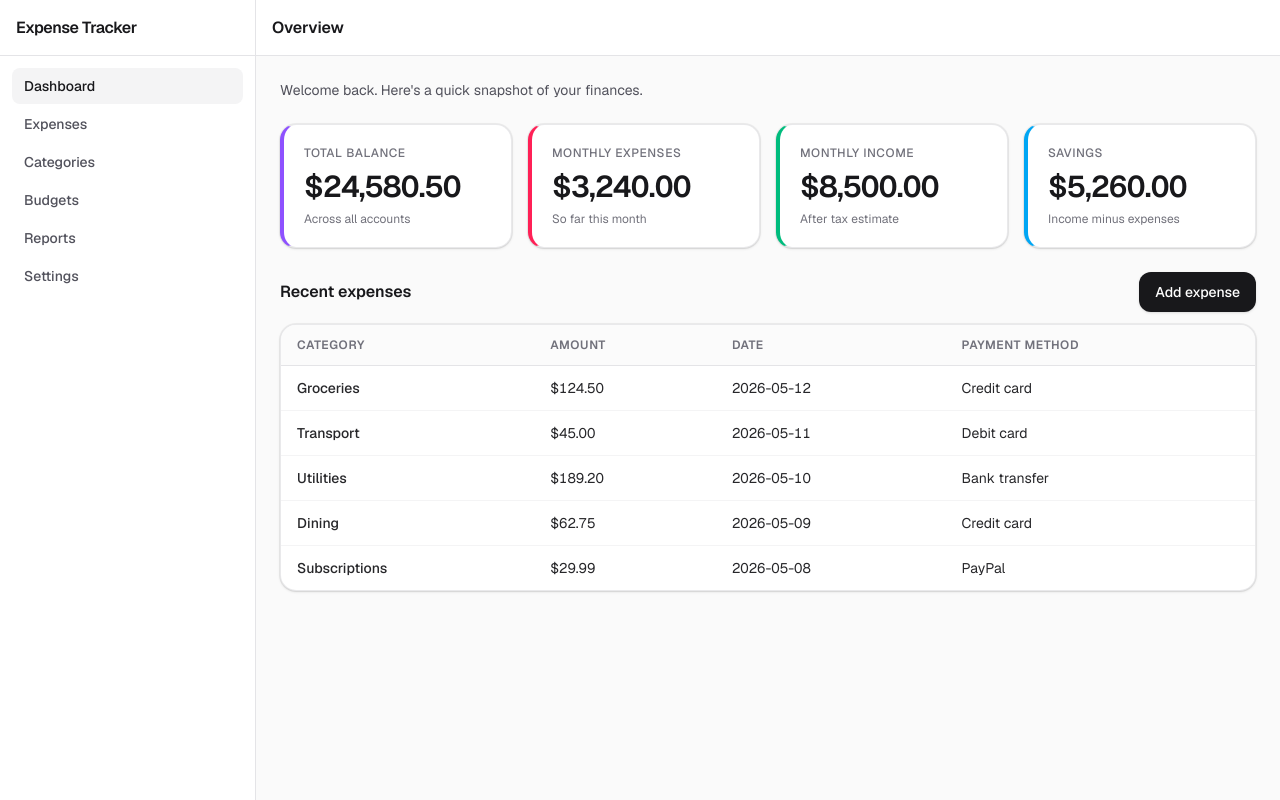
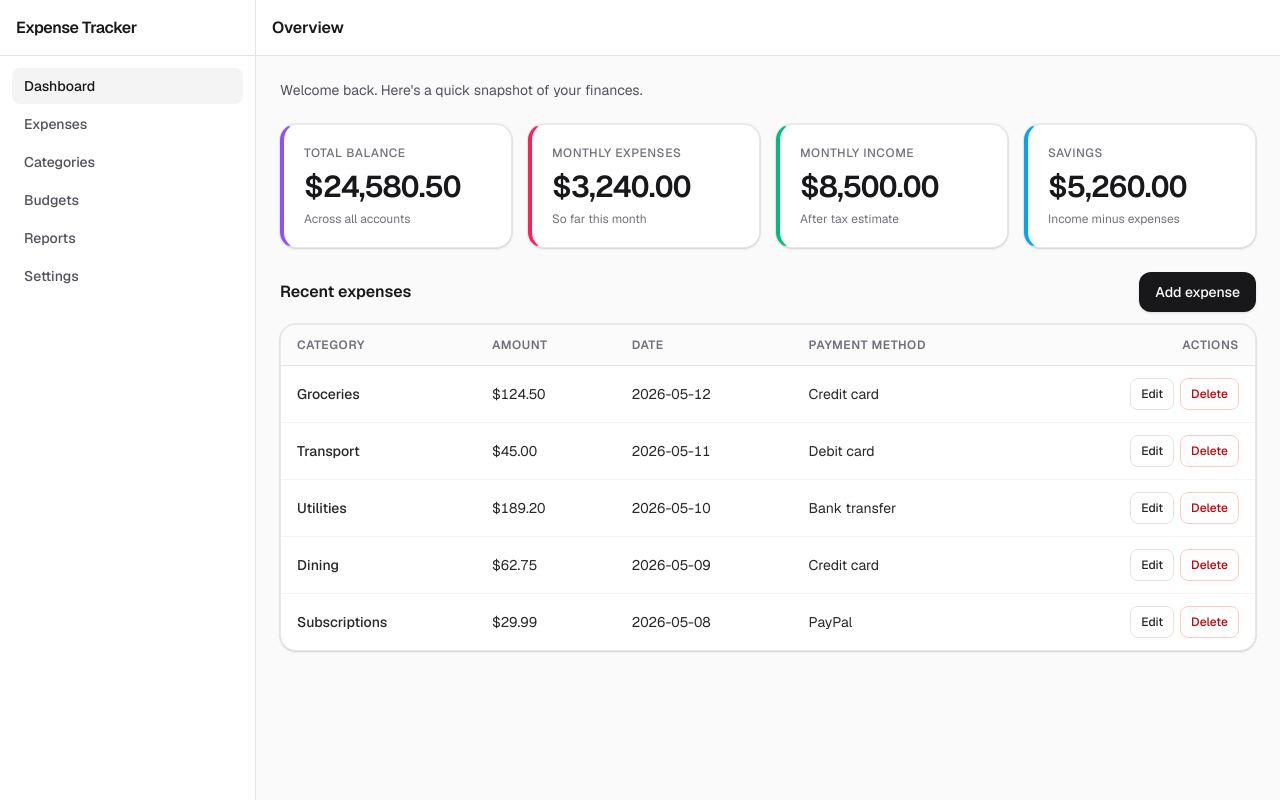
Before and after one commit to PhongTranNewbie/expense-tracker, a Next.js app: page / in a window 1280 px wide. Built offline with nearby package versions, Linux system fonts and the light colour scheme.

Commit message:
implement expense edit and delete flow

```diff
--- a/components/expenses/dashboard-expenses-section.tsx
+++ b/components/expenses/dashboard-expenses-section.tsx
@@ -21,6 +21,14 @@ function formatUsd(amount: number): string {
     style: "currency",
     currency: "USD",
   }).format(amount);
+}
+
+/** Parse stored display amount (e.g. "$124.50") for the amount input */
+function amountForInput(displayAmount: string): string {
+  const cleaned = displayAmount.replace(/[$\s]/g, "").replace(/,/g, "");
+  const n = Number.parseFloat(cleaned);
+  if (Number.isNaN(n)) return "";
+  return (Math.round(n * 100) / 100).toString();
 }
 
 function validate(
@@ -56,6 +64,7 @@ export function DashboardExpensesSection() {
     ...mockExpenses,
   ]);
   const [open, setOpen] = useState(false);
+  const [editingId, setEditingId] = useState<string | null>(null);
 
   const [category, setCategory] = useState("");
   const [amount, setAmount] = useState("");
@@ -65,18 +74,41 @@ export function DashboardExpensesSection() {
   );
   const [errors, setErrors] = useState<FormErrors>({});
 
+  const isEdit = editingId !== null;
+
   const resetForm = useCallback(() => {
     setCategory("");
     setAmount("");
     setDate("");
     setPaymentMethod(PAYMENT_OPTIONS[0]);
     setErrors({});
+    setEditingId(null);
   }, []);
 
   const closeModal = useCallback(() => {
     setOpen(false);
     resetForm();
   }, [resetForm]);
+
+  const openAddModal = useCallback(() => {
+    resetForm();
+    setOpen(true);
+  }, [resetForm]);
+
+  const openEditModal = useCallback((row: ExpenseRow) => {
+    setEditingId(row.id);
+    setCategory(row.category);
+    setAmount(amountForInput(row.amount));
+    setDate(row.date);
+    setPaymentMethod(row.paymentMethod);
+    setErrors({});
+    setOpen(true);
+  }, []);
+
+  const handleDelete = useCallback((row: ExpenseRow) => {
+    if (!window.confirm("Remove this expense?")) return;
+    setExpenses((prev) => prev.filter((r) => r.id !== row.id));
+  }, []);
 
   useEffect(() => {
     if (!open) return;
@@ -94,25 +126,39 @@ export function DashboardExpensesSection() {
     if (Object.keys(next).length > 0) return;
 
     const n = Number.parseFloat(amount.trim().replace(/,/g, ""));
-    const row: ExpenseRow = {
-      id: crypto.randomUUID(),
+    const base = {
       category: category.trim(),
       amount: formatUsd(n),
       date,
       paymentMethod,
     };
-    setExpenses((prev) => [row, ...prev]);
+
+    if (editingId) {
+      setExpenses((prev) =>
+        prev.map((r) => (r.id === editingId ? { ...r, ...base } : r)),
+      );
+    } else {
+      const row: ExpenseRow = {
+        id: crypto.randomUUID(),
+        ...base,
+      };
+      setExpenses((prev) => [row, ...prev]);
+    }
     closeModal();
   }
+
+  const paymentKnown = PAYMENT_OPTIONS.some((p) => p === paymentMethod);
 
   return (
     <>
       <ExpensesTable
         expenses={expenses}
+        onEdit={openEditModal}
+        onDelete={handleDelete}
         actions={
           <button
             type="button"
-            onClick={() => setOpen(true)}
+            onClick={openAddModal}
             className="inline-flex h-10 items-center justify-center rounded-xl bg-zinc-900 px-4 text-sm font-medium text-white shadow-sm transition-colors hover:bg-zinc-800 dark:bg-zinc-100 dark:text-zinc-900 dark:hover:bg-zinc-200"
           >
             Add expense
@@ -134,15 +180,15 @@ export function DashboardExpensesSection() {
           <div
             role="dialog"
             aria-modal="true"
-            aria-labelledby="add-expense-title"
+            aria-labelledby="expense-modal-title"
             className="relative z-10 flex max-h-[min(92vh,640px)] w-full max-w-md flex-col rounded-t-2xl border border-zinc-200 bg-white shadow-xl dark:border-zinc-800 dark:bg-zinc-900 sm:rounded-2xl"
           >
             <div className="flex items-center justify-between border-b border-zinc-200 px-4 py-3 dark:border-zinc-800">
               <h3
-                id="add-expense-title"
+                id="expense-modal-title"
                 className="text-lg font-semibold text-zinc-900 dark:text-zinc-50"
               >
-                Add expense
+                {isEdit ? "Edit expense" : "Add expense"}
               </h3>
               <button
                 type="button"
@@ -269,6 +315,9 @@ export function DashboardExpensesSection() {
                     }}
                     className="w-full rounded-xl border border-zinc-200 bg-white px-3 py-2.5 text-sm text-zinc-900 outline-none ring-zinc-400/30 focus:border-zinc-400 focus:ring-2 dark:border-zinc-700 dark:bg-zinc-950 dark:text-zinc-50 dark:focus:border-zinc-500"
                   >
+                    {!paymentKnown && paymentMethod ? (
+                      <option value={paymentMethod}>{paymentMethod}</option>
+                    ) : null}
                     {PAYMENT_OPTIONS.map((opt) => (
                       <option key={opt} value={opt}>
                         {opt}
@@ -295,7 +344,7 @@ export function DashboardExpensesSection() {
                   type="submit"
                   className="inline-flex h-10 items-center justify-center rounded-xl bg-zinc-900 px-4 text-sm font-medium text-white shadow-sm hover:bg-zinc-800 dark:bg-zinc-100 dark:text-zinc-900 dark:hover:bg-zinc-200"
                 >
-                  Save expense
+                  {isEdit ? "Update expense" : "Save expense"}
                 </button>
               </div>
             </form>
--- a/components/expenses/expenses-table.tsx
+++ b/components/expenses/expenses-table.tsx
@@ -13,6 +13,8 @@ type ExpensesTableProps = {
   title?: string;
   /** e.g. primary actions shown next to the section title */
   actions?: ReactNode;
+  onEdit?: (row: ExpenseRow) => void;
+  onDelete?: (row: ExpenseRow) => void;
 };
 
 const th =
@@ -20,11 +22,17 @@ const th =
 const td =
   "px-4 py-3 text-sm text-zinc-800 tabular-nums dark:text-zinc-200";
 
+const rowActions =
+  "inline-flex h-8 items-center justify-center rounded-lg px-2.5 text-xs font-medium transition-colors";
+
 export function ExpensesTable({
   expenses,
   title = "Recent expenses",
   actions,
+  onEdit,
+  onDelete,
 }: ExpensesTableProps) {
+  const showRowActions = Boolean(onEdit || onDelete);
   return (
     <section className="space-y-3">
       <div className="flex flex-col gap-3 sm:flex-row sm:items-center sm:justify-between">
@@ -68,19 +76,44 @@ export function ExpensesTable({
                 </dd>
               </div>
             </dl>
+            {showRowActions ? (
+              <div className="mt-4 flex flex-wrap gap-2 border-t border-zinc-100 pt-3 dark:border-zinc-800">
+                {onEdit ? (
+                  <button
+                    type="button"
+                    onClick={() => onEdit(row)}
+                    className={`${rowActions} border border-zinc-200 bg-white text-zinc-800 hover:bg-zinc-50 dark:border-zinc-700 dark:bg-zinc-950 dark:text-zinc-200 dark:hover:bg-zinc-800`}
+                  >
+                    Edit
+                  </button>
+                ) : null}
+                {onDelete ? (
+                  <button
+                    type="button"
+                    onClick={() => onDelete(row)}
+                    className={`${rowActions} border border-red-200 bg-white text-red-700 hover:bg-red-50 dark:border-red-900/60 dark:bg-zinc-950 dark:text-red-400 dark:hover:bg-red-950/40`}
+                  >
+                    Delete
+                  </button>
+                ) : null}
+              </div>
+            ) : null}
           </li>
         ))}
       </ul>
 
       <div className="hidden sm:block overflow-hidden rounded-2xl border border-zinc-200/80 bg-white shadow-sm ring-1 ring-zinc-950/5 dark:border-zinc-800 dark:bg-zinc-900/80 dark:ring-white/10">
         <div className="overflow-x-auto">
-          <table className="w-full min-w-[520px] border-collapse text-left">
+          <table className="w-full min-w-[600px] border-collapse text-left">
             <thead>
               <tr className="border-b border-zinc-200 bg-zinc-50/80 dark:border-zinc-800 dark:bg-zinc-950/50">
                 <th className={th}>Category</th>
                 <th className={th}>Amount</th>
                 <th className={th}>Date</th>
                 <th className={th}>Payment method</th>
+                {showRowActions ? (
+                  <th className={`${th} text-right`}>Actions</th>
+                ) : null}
               </tr>
             </thead>
             <tbody className="divide-y divide-zinc-100 dark:divide-zinc-800">
@@ -97,6 +130,30 @@ export function ExpensesTable({
                   <td className={`${td} text-zinc-600 dark:text-zinc-400`}>
                     {row.paymentMethod}
                   </td>
+                  {showRowActions ? (
+                    <td className={`${td} text-right`}>
+                      <div className="flex flex-wrap justify-end gap-1.5">
+                        {onEdit ? (
+                          <button
+                            type="button"
+                            onClick={() => onEdit(row)}
+                            className={`${rowActions} border border-zinc-200 bg-white text-zinc-800 hover:bg-zinc-50 dark:border-zinc-700 dark:bg-zinc-950 dark:text-zinc-200 dark:hover:bg-zinc-800`}
+                          >
+                            Edit
+                          </button>
+                        ) : null}
+                        {onDelete ? (
+                          <button
+                            type="button"
+                            onClick={() => onDelete(row)}
+                            className={`${rowActions} border border-red-200 bg-white text-red-700 hover:bg-red-50 dark:border-red-900/60 dark:bg-zinc-950 dark:text-red-400 dark:hover:bg-red-950/40`}
+                          >
+                            Delete
+                          </button>
+                        ) : null}
+                      </div>
+                    </td>
+                  ) : null}
                 </tr>
               ))}
             </tbody>
```
